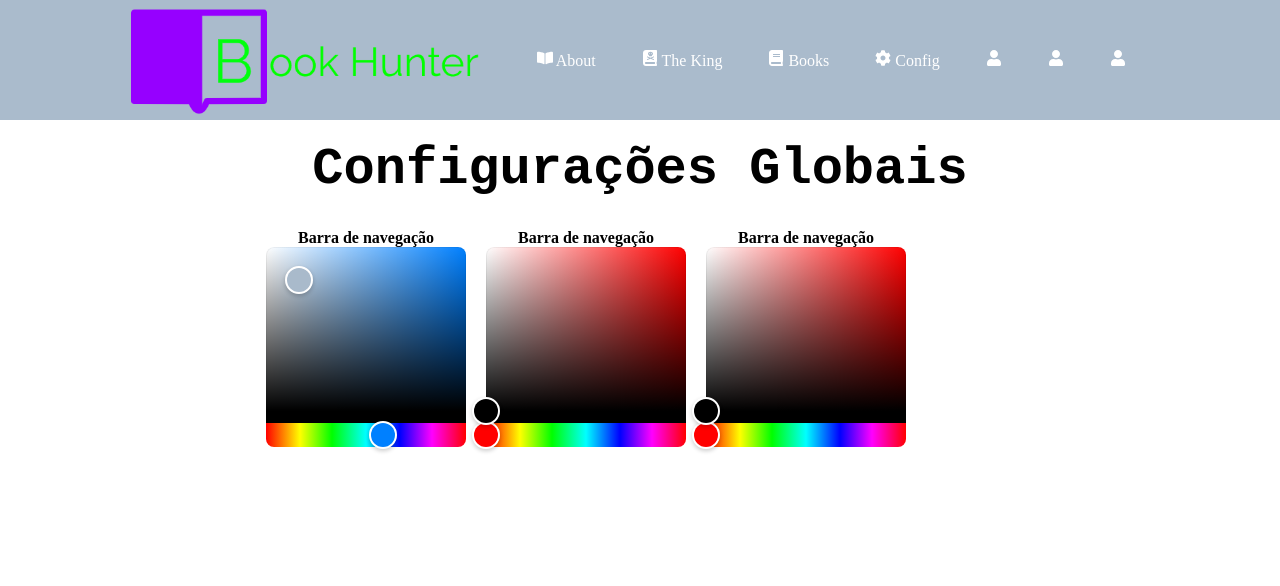
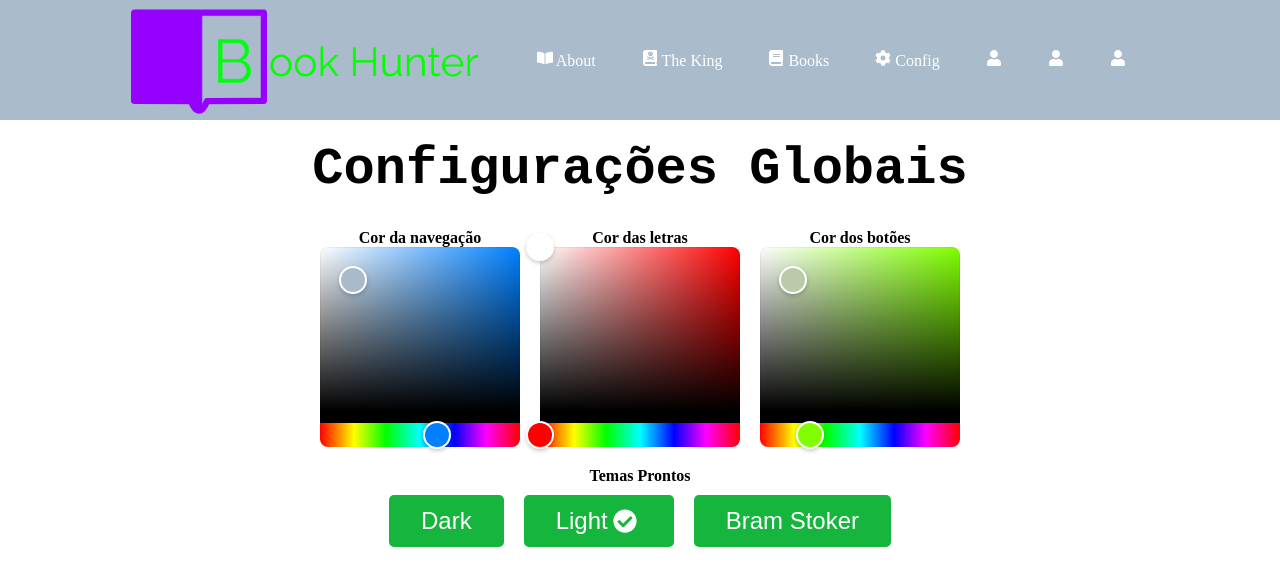
Before and after one commit to jrmsjorgesilva/BookHunter, a React app: page /configurations in a window 1280 px wide. Shown: the top 586 px of the page. Built offline with nearby package versions, Linux system fonts and the light colour scheme; no server answers.

Commit message:
features adicionadas na tela de configurações para alteração de temas, templates e estilos

```diff
--- a/src/components/ConfigApp.tsx
+++ b/src/components/ConfigApp.tsx
@@ -1,30 +1,92 @@
 import React, { useState } from 'react';
 import { UseTheme } from '../contexts/ThemeContext';
 import { HexColorPicker } from 'react-colorful';
+import { FaCheckCircle } from 'react-icons/fa';
 
 const ConfigApp = () => {
-    const { handleTheme, color, setColor, themeDark }: any = UseTheme();
+    // context
+    const {
+        theme,
+        setTheme,
+        navColor,
+        setNavColor,
+        navTypoColor,
+        setNavTypoColor,
+        btnColor,
+        setBtnColor,
+        textColor,
+        setTextColor,
+    }: any = UseTheme();
 
     return (
-        <section className='section-config'>
+        <section className="section-config">
             <div>
                 <h1 className="title">Configurações Globais</h1>
             </div>
             <div>
                 <div className="container">
-                    <label className='config-label' htmlFor=''>
-                        Barra de navegação
-                        <HexColorPicker color={color} onChange={setColor} />
+                    <label className="config-label" htmlFor="CordaNavegacao">
+                        Cor da navegação
+                        <HexColorPicker
+                            color={navColor}
+                            onChange={setNavColor}
+                        />
                     </label>
 
-                    <label className='config-label' htmlFor=''>
-                        Barra de navegação
-                        <HexColorPicker />
+                    <label className="config-label" htmlFor="CordasLetras">
+                        Cor das letras
+                        <HexColorPicker
+                            color={navTypoColor}
+                            onChange={setNavTypoColor}
+                        />
                     </label>
+                    <label className="config-label" htmlFor="CordosBotoes">
+                        Cor dos botões
+                        <HexColorPicker
+                            color={btnColor}
+                            onChange={setBtnColor}
+                        />
+                    </label>
+                </div>
 
-                    <label className='config-label' htmlFor=''>
-                        Barra de navegação
-                        <HexColorPicker />
+                <div className="container">
+                    <label
+                        className="config-label"
+                        htmlFor="botoesTemasProntos"
+                    >
+                        <p>Temas Prontos</p>
+                        <div>
+                            <button className="btn-themes" onClick={() => setTheme('dark')}>
+                                Dark
+                                {theme === 'dark' ? (
+                                    <FaCheckCircle
+                                        style={{ margin: '-4px 5px' }}
+                                    />
+                                ) : (
+                                    ''
+                                )}
+                            </button>
+                            <button className="btn-themes" onClick={() => setTheme('light')}>
+                                Light
+                                {theme === 'light' ? (
+                                    <FaCheckCircle
+                                        style={{ margin: '-4px 5px' }}
+                                    />
+                                ) : (
+                                    ''
+                                )}
+                            </button>
+                            <button className="btn-themes" onClick={() => setTheme('bram stoker')}>
+                                Bram Stoker
+                                {theme === 'bram stoker' ? (
+                                    <FaCheckCircle
+                                        style={{ margin: '-4px 5px' }}
+                                    />
+                                ) : (
+                                    ''
+                                )}
+                            </button>
+                        </div>
                     </label>
                 </div>
             </div>
--- a/src/components/Nav.tsx
+++ b/src/components/Nav.tsx
@@ -6,10 +6,14 @@ import { UseTheme } from '../contexts/ThemeContext';
 
 const Nav = () => {
 
-  const { color }: any = UseTheme();
+  const { navColor, navTypoColor }: any = UseTheme();
 
   const dynamicStyleNav: any = {
-    backgroundColor: color
+    backgroundColor: navColor
+  }
+
+  const dynamicStyleTypoNav: any = {
+    color: navTypoColor
   }
 
   return (
@@ -22,24 +26,28 @@ const Nav = () => {
       <div className="menu">
         <NavLink
           className="main-nav"
+          style={dynamicStyleTypoNav}
           to="/about"
         >
           <FaBookOpen className="icon" /> About
         </NavLink>
         <NavLink
           className="main-nav"
+          style={dynamicStyleTypoNav}
           to="/search"
         >
           <FaBookDead className="icon" /> The King
         </NavLink>
         <NavLink
           className="main-nav"
+          style={dynamicStyleTypoNav}
           to="/searchbooks"
         >
           <FaBook className="icon" /> Books
         </NavLink>
         <NavLink
           className="main-nav"
+          style={dynamicStyleTypoNav}
           to="/configurations"
         >
           <FaCog className="icon" /> Config
@@ -47,6 +55,7 @@ const Nav = () => {
 
         <NavLink
           className="main-nav"
+          style={dynamicStyleTypoNav}
           to="/signup"
         >
           <FaUser className="icon" />
@@ -54,6 +63,7 @@ const Nav = () => {
 
         <NavLink
           className="main-nav"
+          style={dynamicStyleTypoNav}
           to="/signin"
         >
           <FaUser className="icon" />
@@ -61,6 +71,7 @@ const Nav = () => {
 
         <NavLink
           className="main-nav"
+          style={dynamicStyleTypoNav}
           to="/account"
         >
           <FaUser className="icon" />
--- a/src/contexts/ThemeContext.tsx
+++ b/src/contexts/ThemeContext.tsx
@@ -3,21 +3,29 @@ import React, { useContext, useState, createContext } from 'react';
 const ThemeContext = createContext({});
 
 export const ThemeContextProvider = ({ children }: any) => {
-    const [themeDark, setThemeDark] = useState(() => 'white');
-    const [color, setColor] = useState(() => '#aabbcc');
 
-    const handleTheme = (color: string) => {
-        console.log(color);
-        setColor(color);
-        console.log(color);
+    const [theme, setTheme] = useState(() => 'light');
+    const [navColor, setNavColor] = useState(() => '#aabbcc');
+    const [navTypoColor, setNavTypoColor] = useState(() => '#ffffff');
+    const [btnColor, setBtnColor] = useState(() => '#bbccaa');
+    const [textColor, setTextColor] = useState(() => '#bbccaa');
+
+    const handleTheme = (newTheme: string): void => {
+        // setColor(color);
     };
 
     const value = {
         handleTheme,
-        themeDark,
-        setThemeDark,
-        color,
-        setColor
+        theme,
+        setTheme,
+        navColor,
+        setNavColor,
+        navTypoColor,
+        setNavTypoColor,
+        btnColor,
+        setBtnColor,
+        textColor,
+        setTextColor,
     };
 
     return (
--- a/src/styles/css/main.css
+++ b/src/styles/css/main.css
@@ -30,6 +30,12 @@
   display: flex;
   -ms-flex-wrap: wrap;
       flex-wrap: wrap;
+  -webkit-box-pack: center;
+      -ms-flex-pack: center;
+          justify-content: center;
+  -webkit-box-align: center;
+      -ms-flex-align: center;
+          align-items: center;
   padding: 0px 20%;
 }
 
@@ -305,6 +311,22 @@
   margin: 10px;
 }
 
+.section-config .btn-themes {
+  color: white;
+  background-color: #16b63e;
+  padding: 12px 32px;
+  margin: 10px;
+  border: none;
+  outline: none;
+  font-size: 24px;
+  border-radius: 5px;
+  cursor: pointer;
+}
+
+.section-config .btn-themes:focus, .section-config .btn-themes:hover {
+  opacity: .8;
+}
+
 /* MEDIA QUERIES */
 @media screen and (max-width: 768px) {
   .container {
--- a/src/styles/scss/main.scss
+++ b/src/styles/scss/main.scss
@@ -35,6 +35,8 @@ $secondary-dark: #7a0170;
 .container {
   display: flex;
   flex-wrap: wrap;
+  justify-content: center;
+  align-items: center;
   padding: 0px 20%;
 }
 
@@ -299,6 +301,23 @@ $secondary-dark: #7a0170;
     margin: 10px;
   }
 
+  .btn-themes {
+    color: white;
+    background-color: #16b63e;
+    padding: 12px 32px;
+    margin: 10px;
+    border: none;
+    outline: none;
+    font-size: 24px;
+    border-radius: 5px;
+    cursor: pointer;
+
+    &:focus,
+    &:hover {
+      opacity: .8;
+    }
+  }
+
 }
 
 /* MEDIA QUERIES */
```
Also changed, not shown: package.json (+8 -8 lines), 2 other files (tests, documents, lock files or other folders).
